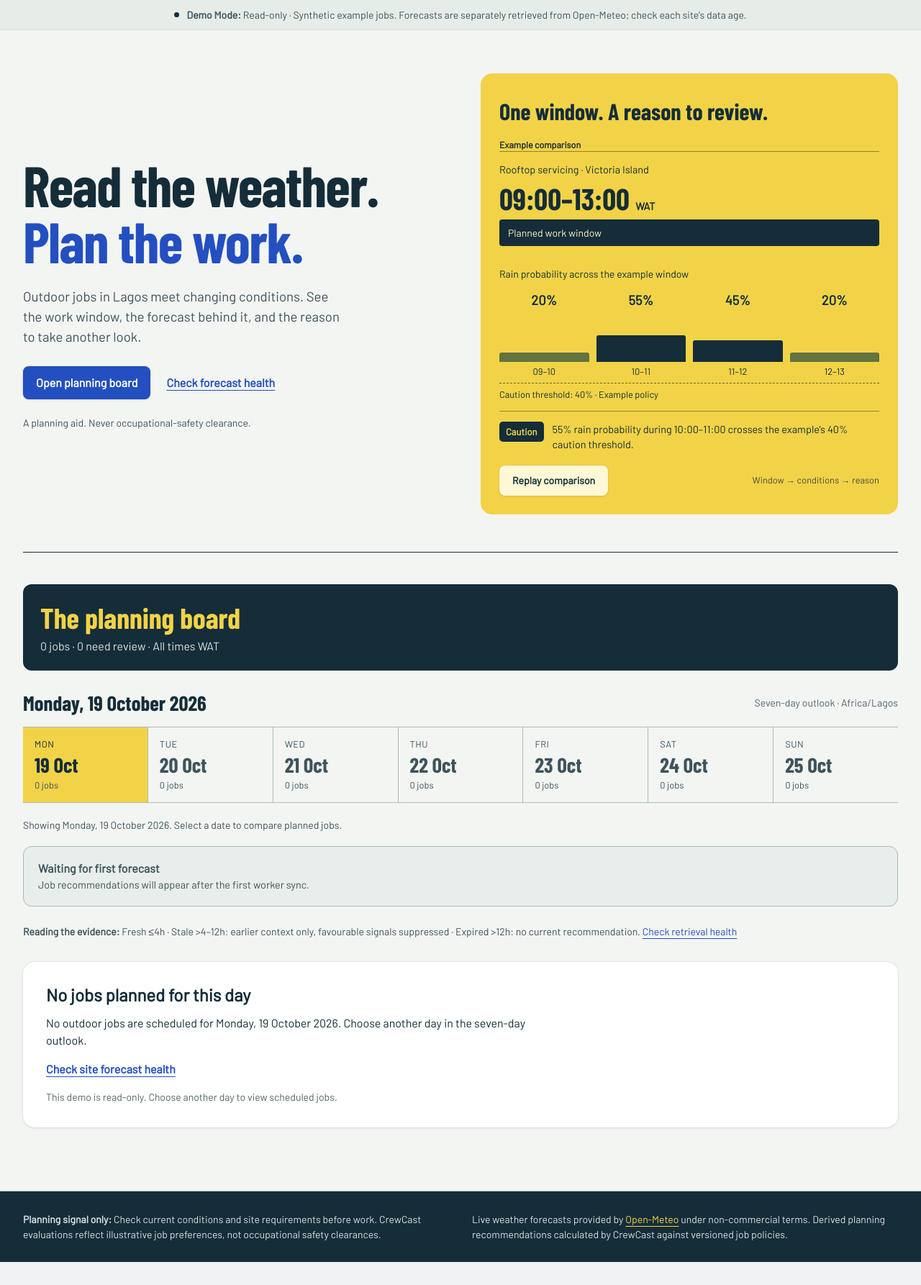
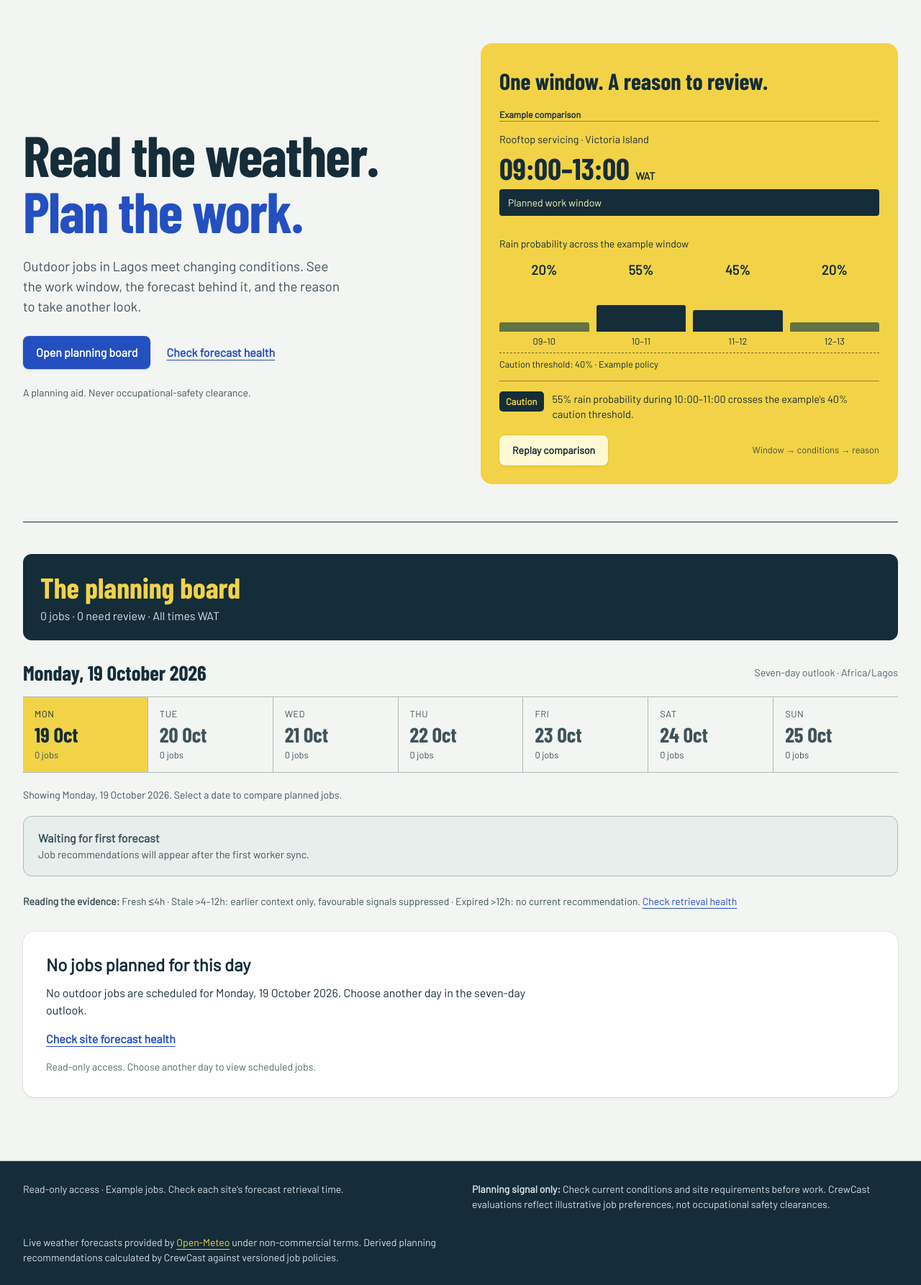
Before and after one commit to Lordt0m/crewcast-lagos, a Django app: page / in a window 1280 px wide. Shown: the part 83-1869 px from the top of the page at 72% size. Before the commit the page ends 1837 px from the top, so only its background shows below. Run offline with Django 5.2, Linux system fonts and the light colour scheme; data that the repository does not hold is empty; parts of the project's set-up code (start-up, migrations or seed data) failed here and were passed over.

Commit message:
Remove demo branding from public CrewCast interface

```diff
--- a/core/middleware.py
+++ b/core/middleware.py
@@ -10,7 +10,7 @@ class DemoReadOnlyMiddleware:
 
     def __call__(self, request):
         if settings.DEMO_MODE and request.method not in ('GET', 'HEAD', 'OPTIONS'):
-            message = 'State-changing actions are disabled in Demo Mode.'
+            message = 'State-changing actions are disabled for this read-only view.'
             if request.headers.get('x-requested-with') == 'XMLHttpRequest' or 'application/json' in request.headers.get('Accept', ''):
                 return JsonResponse({'error': message}, status=403)
             return HttpResponseForbidden(message)
--- a/core/views.py
+++ b/core/views.py
@@ -38,9 +38,9 @@ def demo_mode_guard(view_func):
     def _wrapped(request, *args, **kwargs):
         if getattr(settings, 'DEMO_MODE', False) and request.method in ('POST', 'PUT', 'PATCH', 'DELETE'):
             if request.headers.get('x-requested-with') == 'XMLHttpRequest' or 'application/json' in request.headers.get('Accept', ''):
-                return JsonResponse({'error': 'State-changing actions are disabled in Demo Mode.'}, status=403)
-            messages.warning(request, "State-changing actions are disabled in Demo Mode.")
-            return HttpResponseForbidden("State-changing actions are disabled in Demo Mode.")
+                return JsonResponse({'error': 'State-changing actions are disabled for this read-only view.'}, status=403)
+            messages.warning(request, "State-changing actions are disabled for this read-only view.")
+            return HttpResponseForbidden("State-changing actions are disabled for this read-only view.")
         return view_func(request, *args, **kwargs)
     return _wrapped
 
--- a/static/css/field.css
+++ b/static/css/field.css
@@ -278,24 +278,6 @@ td {
 }
 .nav-action {
   font-size: 0.875rem;
-}
-.demo-strip {
-  display: flex;
-  justify-content: center;
-  align-items: center;
-  gap: 10px;
-  padding: 10px 24px;
-  background: #e6ece7;
-  color: var(--color-text-secondary);
-  font-size: 0.875rem;
-  border-bottom: 1px solid var(--color-border-subtle);
-}
-.demo-strip-dot {
-  width: 7px;
-  height: 7px;
-  background: var(--color-text-primary);
-  border-radius: 50%;
-  flex-shrink: 0;
 }
 .container {
   max-width: 1344px;
@@ -1082,15 +1064,6 @@ caption {
   .container {
     padding: 28px 20px 44px;
   }
-  .demo-strip {
-    padding: 12px 20px;
-    align-items: flex-start;
-    justify-content: flex-start;
-    font-size: 0.8rem;
-  }
-  .demo-strip-dot {
-    margin-top: 6px;
-  }
   .field-intro {
     grid-template-columns: minmax(0, 1fr);
     gap: 28px;
--- a/templates/base.html
+++ b/templates/base.html
@@ -26,7 +26,7 @@
         <li><a href="{% url 'job_board' %}" class="nav-link {% if request.resolver_match.url_name == 'job_board' %}active{% endif %}" {% if request.resolver_match.url_name == 'job_board' %}aria-current="page"{% endif %}>Job board</a></li>
         <li><a href="{% url 'operations' %}" class="nav-link {% if request.resolver_match.url_name == 'operations' %}active{% endif %}" {% if request.resolver_match.url_name == 'operations' %}aria-current="page"{% endif %}>Operations</a></li>
         {% if DEMO_MODE %}
-          {# Public demo has no manager actions or sign-in. #}
+          {# Read-only access has no manager actions or sign-in. #}
         {% elif user.is_authenticated %}
           {% if request.resolver_match.url_name != 'job_board' %}
             <li><a href="{% url 'job_create' %}" class="btn btn-primary nav-action">Add job</a></li>
@@ -45,13 +45,6 @@
     </div>
   </header>
 
-  {% if DEMO_MODE %}
-    <div class="demo-strip" role="note">
-      <span class="demo-strip-dot" aria-hidden="true"></span>
-      <span><strong>Demo Mode:</strong> Read-only · Synthetic example jobs. Forecasts are separately retrieved from Open-Meteo; check each site's data age.</span>
-    </div>
-  {% endif %}
-
   {% if messages %}
     <div class="container" style="padding-bottom: 0;">
       {% for message in messages %}
@@ -68,6 +61,7 @@
 
   <footer class="app-footer">
     <div class="footer-inner">
+      {% if DEMO_MODE %}<p>Read-only access · Example jobs. Check each site's forecast retrieval time.</p>{% endif %}
       <p>
         <strong>Planning signal only:</strong> Check current conditions and site requirements before work. CrewCast evaluations reflect illustrative job preferences, not occupational safety clearances.
       </p>
--- a/templates/core/_planning.html
+++ b/templates/core/_planning.html
@@ -53,7 +53,7 @@
     {% if user.is_authenticated and not DEMO_MODE %}
       <a href="{% url 'job_create' %}" class="btn btn-primary">Add job</a>
     {% endif %}
-    {% if DEMO_MODE %}<a href="{% url 'operations' %}" class="text-link">Check site forecast health</a><p class="quiet">This demo is read-only. Choose another day to view scheduled jobs.</p>{% endif %}
+    {% if DEMO_MODE %}<a href="{% url 'operations' %}" class="text-link">Check site forecast health</a><p class="quiet">Read-only access. Choose another day to view scheduled jobs.</p>{% endif %}
   </div>
 {% else %}
 
--- a/templates/core/job_detail.html
+++ b/templates/core/job_detail.html
@@ -4,7 +4,7 @@
 <div class="page-heading job-detail-heading">
   <a href="{% url 'job_board' %}#planning" class="text-link">← Back to board</a>
   <h1 style="margin-top:24px">{{ job.title }}</h1>
-  <p>{{ job.site.name }}{% if DEMO_MODE %} · Synthetic example job{% endif %}</p>
+  <p>{{ job.site.name }}{% if DEMO_MODE %} · Example job{% endif %}</p>
   {% if user.is_authenticated and not DEMO_MODE %}<a href="{% url 'job_edit' pk=job.pk %}" class="btn btn-primary">Edit job</a>{% endif %}
 </div>
 <div class="detail-grid">
--- a/templates/core/operations.html
+++ b/templates/core/operations.html
@@ -16,7 +16,7 @@
 
 {% if legacy_unverified_present %}
   <aside class="banner banner-stale" role="status">
-    Older forecast records are unverified and excluded from live planning. Legacy quota records may also contain demo seed values.
+    Older forecast records are unverified and excluded from live planning. Legacy quota records remain included in the request budget.
   </aside>
 {% endif %}
 
```
Also changed, not shown: tests/test_board_and_detail_views.py (+1 -1 lines), tests/test_demo_and_replay.py (+8 -4 lines), tests/test_redesign.py (+3 -1 lines).
